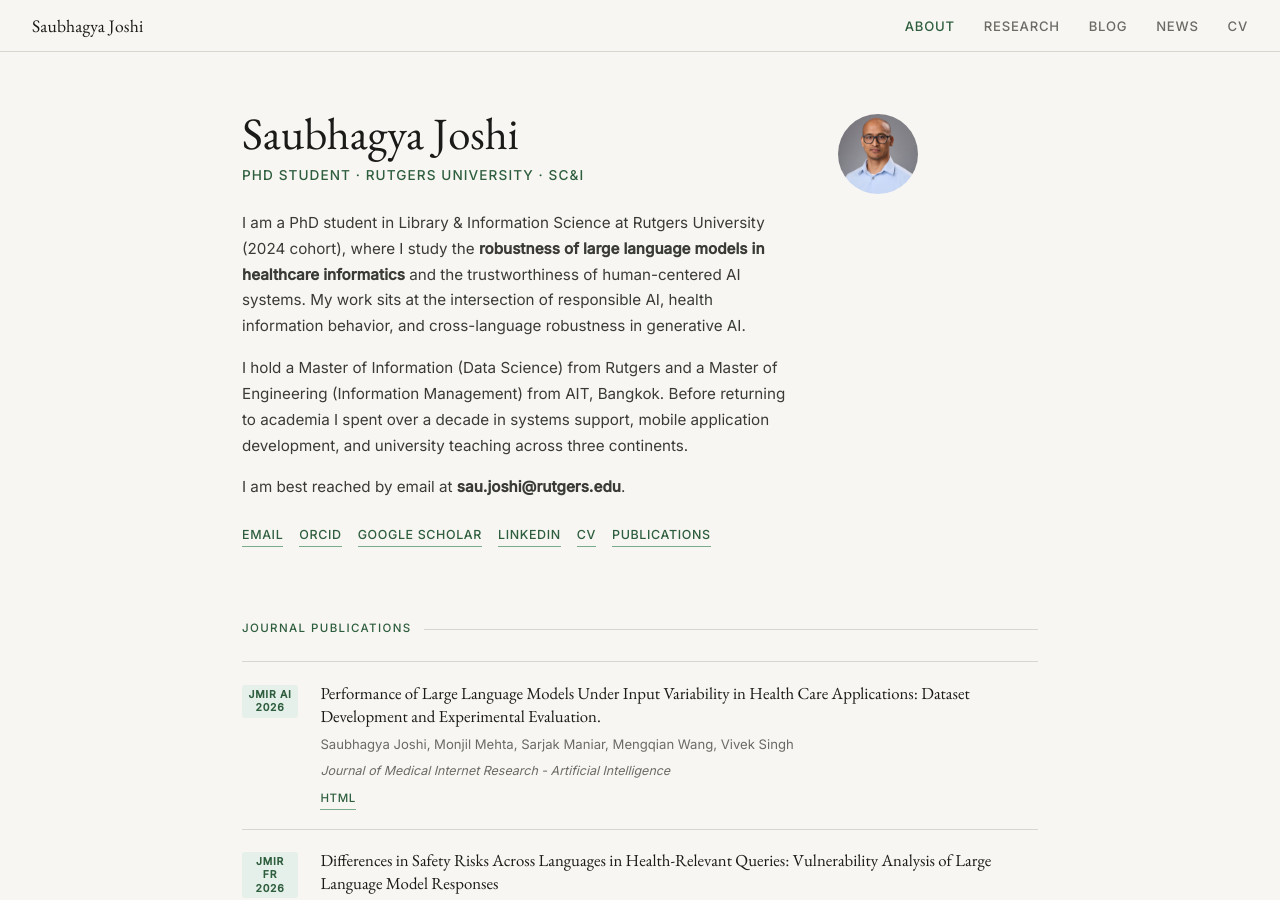
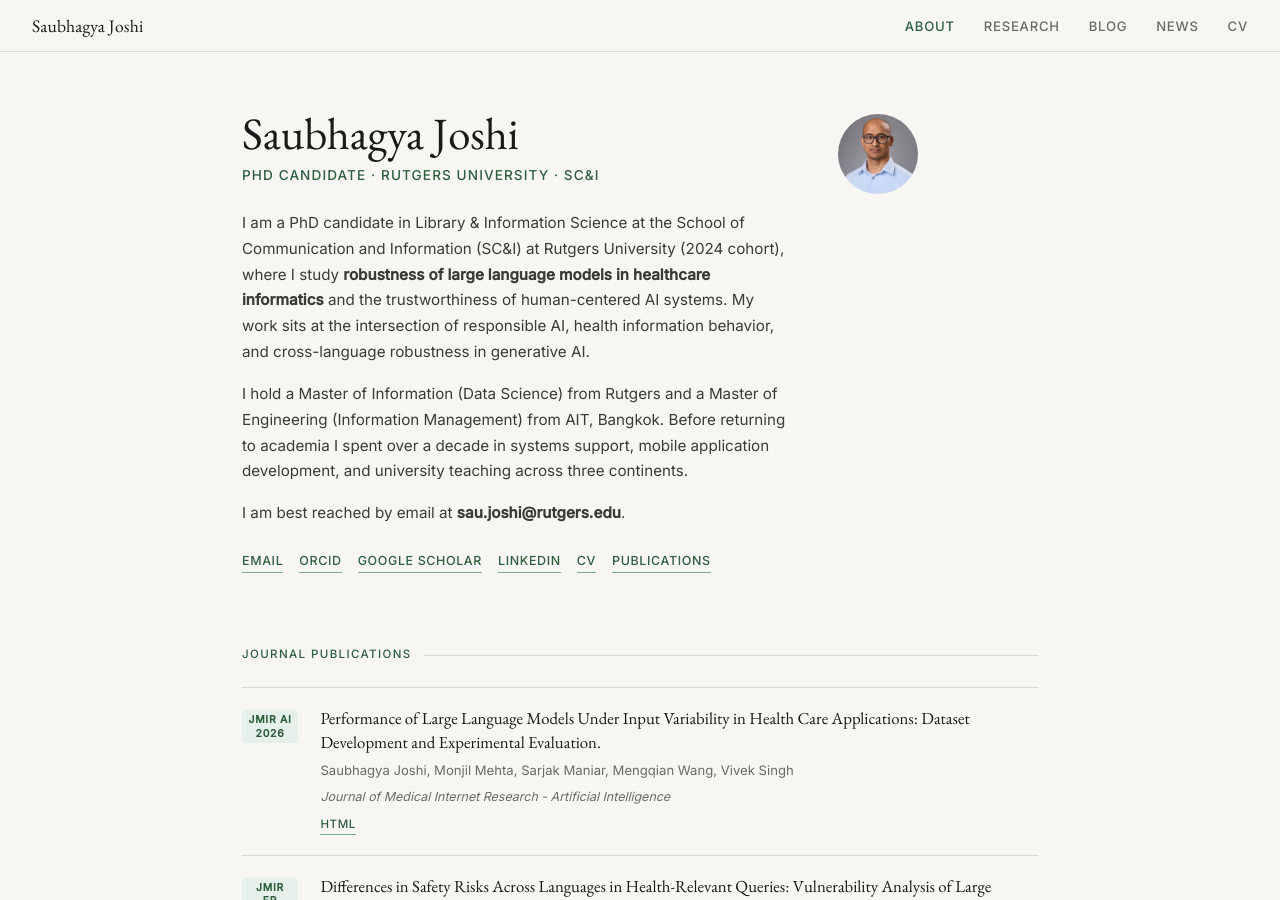
Before and after one commit to sau-joshi/sau-joshi.github.io, a Jekyll site: the page index.html, which Jekyll copies as it is, in a window 1280 px wide and 900 px high. Built offline with Jekyll 4.4.1, drawn with Linux system fonts in a browser that asks for light colours.

Commit message:
Update index.html

```diff
--- a/index.html
+++ b/index.html
@@ -29,12 +29,13 @@
   <section id="about">
     <div class="bio">
       <h1>Saubhagya Joshi</h1>
-      <div class="role">PhD Student · Rutgers University · SC&amp;I</div>
+      <div class="role">PhD Candidate · Rutgers University · SC&amp;I</div>
       <p>
-        I am a PhD student in Library &amp; Information Science at Rutgers University (2024 cohort),
-        where I study the <strong>robustness of large language models in healthcare informatics</strong>
-        and the trustworthiness of human-centered AI systems. My work sits at the intersection of
-        responsible AI, health information behavior, and cross-language robustness in generative AI.
+        I am a PhD candidate in Library &amp; Information Science at the School of Communication and
+        Information (SC&I) at Rutgers University (2024 cohort), where I study <strong>robustness of
+        large language models in healthcare informatics</strong> and the trustworthiness of human-centered
+        AI systems. My work sits at the intersection of responsible AI, health information behavior,
+        and cross-language robustness in generative AI.
       </p>
       <p>
         I hold a Master of Information (Data Science) from Rutgers and a Master of Engineering
```
